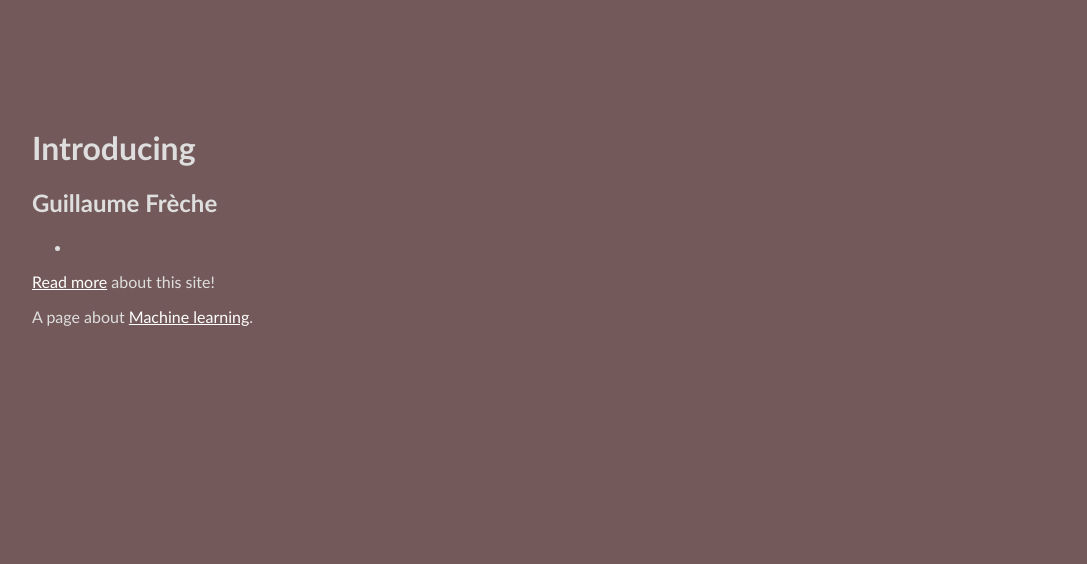
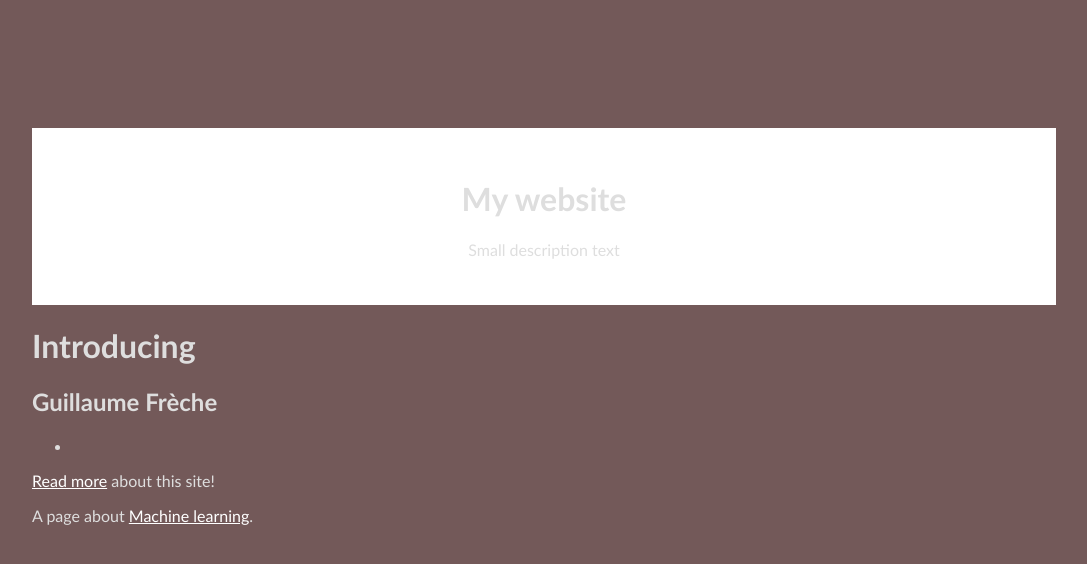
Before and after one commit to grfreche/grfreche.github.io, a Jekyll site: the page built from index.md, in a window 1280 px wide. Shown: the top 564 px of the page, without its empty margins (96-1183 px from the left). Built offline with Jekyll 4.4.1, drawn with Linux system fonts in a browser that asks for light colours.

Commit message:
Update default.html

```diff
--- a/_layouts/default.html
+++ b/_layouts/default.html
@@ -15,8 +15,22 @@
         <link rel="stylesheet" type="text/css" href="/assets/" />
     {% endfor %}
 
+    <style>
+      .header{
+        padding: 30px;
+        text-align: center;
+        background: white;
+      }
+    </style>
+
   </head>
 
   <body>
+    <div class="header">
+      <h1>My website</h1>
+      <p>Small description text</p>
+    </div>
+
     {{ content }}
+  </body>
 </html>
```
